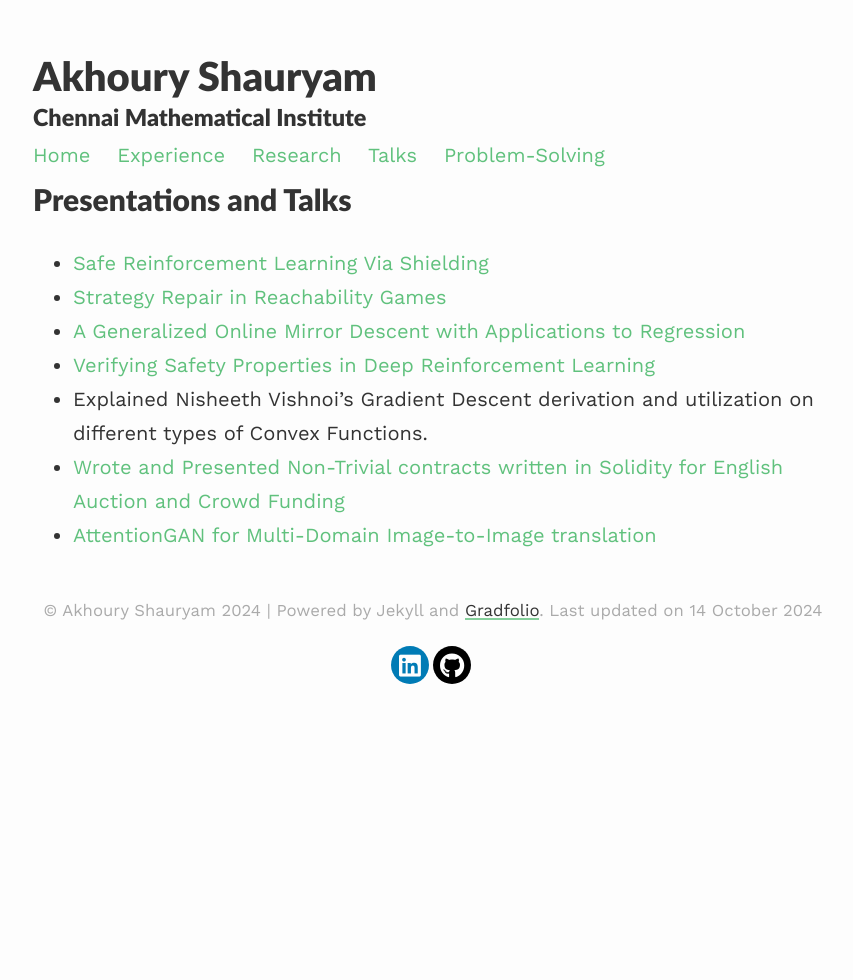
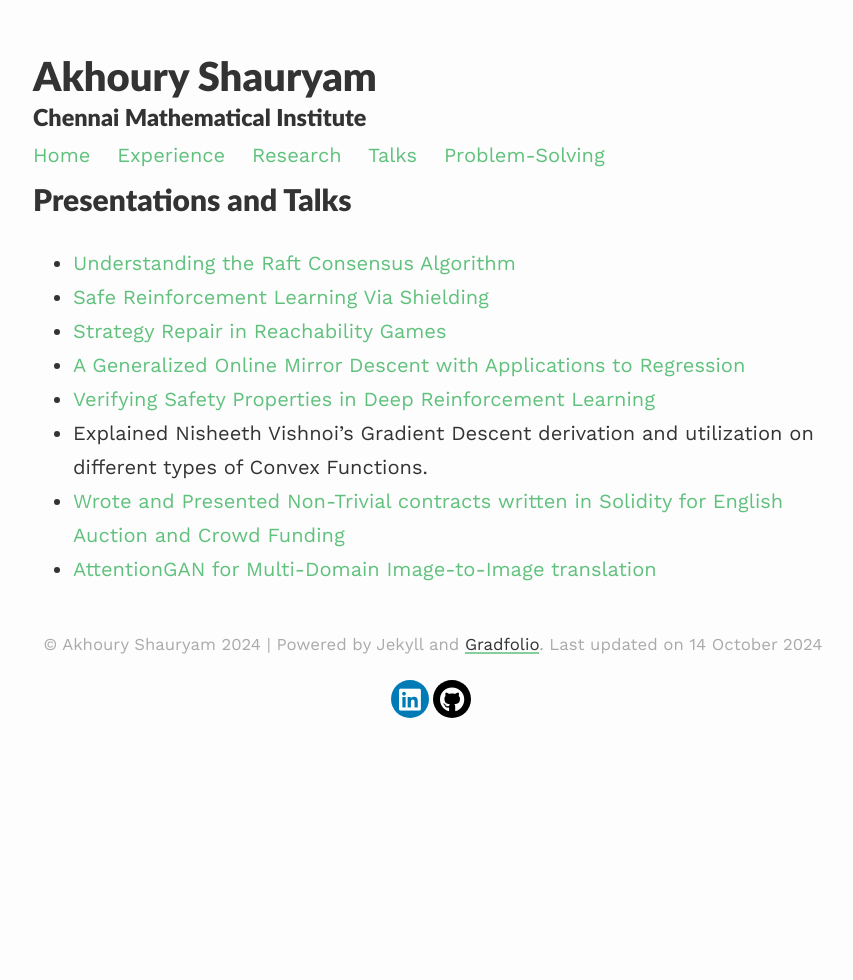
Before and after one commit to Satan-Claws/Satan-Claws.github.io, a Jekyll site: the page built from _pages/Presentations.md, in a window 1280 px wide. Shown: the whole page, without its empty margins (207-1060 px from the left). Built offline with Jekyll 4.4.1, drawn with Linux system fonts in a browser that asks for light colours; nearby versions of some CDN libraries.

Commit message:
Update Presentations.md

```diff
--- a/_pages/Presentations.md
+++ b/_pages/Presentations.md
@@ -7,6 +7,7 @@ published: true
 
 # Presentations and Talks
 
+- [Understanding the Raft Consensus Algorithm](https://github.com/Satan-Claws/Presentations/blob/main/RAFT_Presentation.pdf)
 - [Safe Reinforcement Learning Via Shielding](https://github.com/Satan-Claws/Presentations/blob/main/Safe_RL_Via_Shielding.pdf)
 - [Strategy Repair in Reachability Games](https://github.com/Satan-Claws/Presentations/blob/main/SRP.pdf)
 - [A Generalized Online Mirror Descent with Applications to Regression](https://github.com/Satan-Claws/Presentations/blob/main/OMD_Regression.pdf)
```
